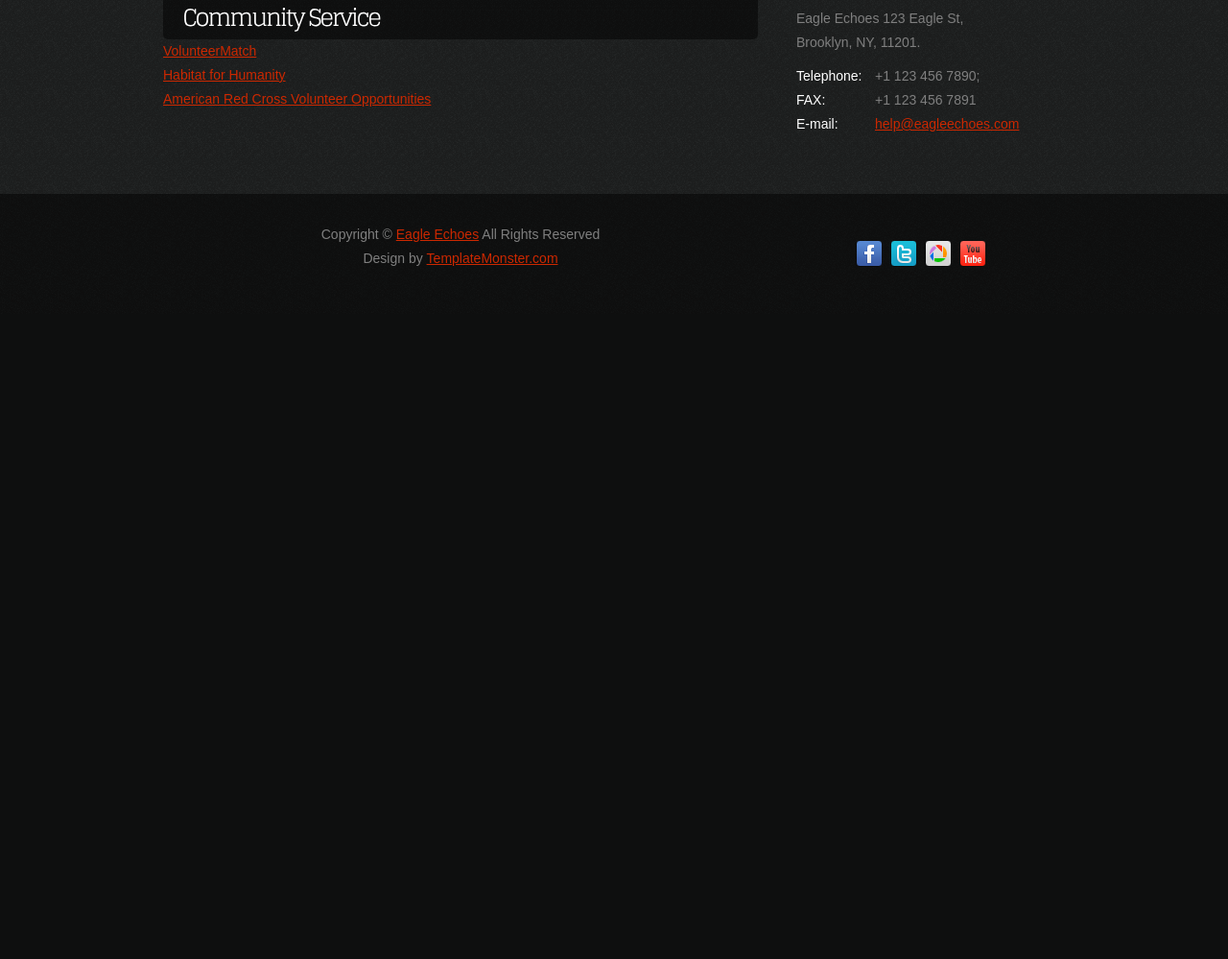
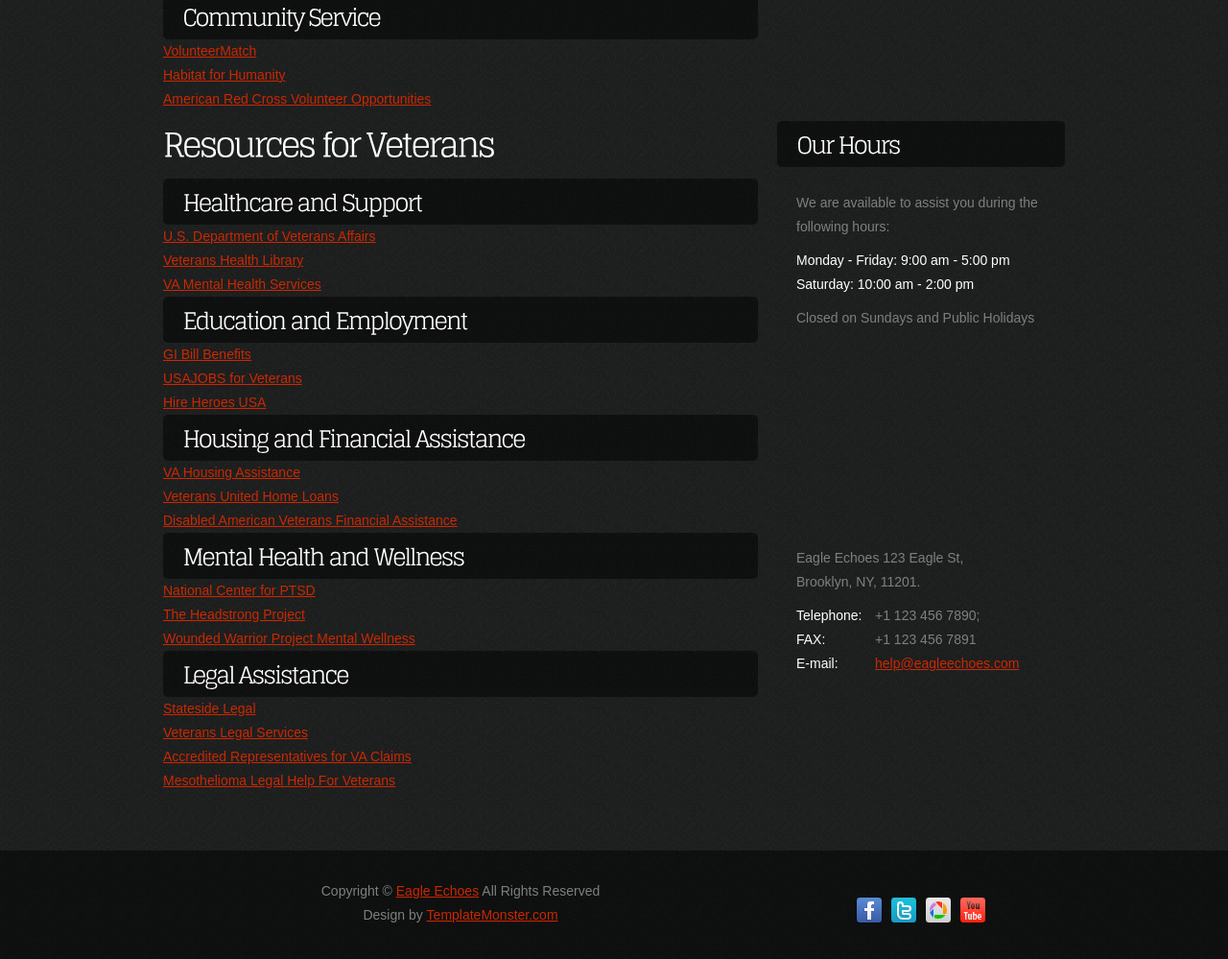
Before and after one commit to eagleechoes/eagleechoes.github.io, a plain HTML site: page resources.html in a window 1280 px wide. Shown: the part 930-1929 px from the top of the page at 96% size. Before the commit the page ends 1257 px from the top, so only its background shows below. Drawn offline with Linux system fonts and the light colour scheme; grey boxes are pictures that could not be loaded.

Commit message:
Update resources.html

```diff
--- a/resources.html
+++ b/resources.html
@@ -93,6 +93,54 @@
             </ul>
           </section>
         </article>
+<article class="grid_8">
+  <h2>Resources for Veterans</h2>
+  <section>
+    <h3>Healthcare and Support</h3>
+    <ul>
+      <li><a href="https://www.va.gov/" target="_blank">U.S. Department of Veterans Affairs</a></li>
+      <li><a href="https://www.veteranshealthlibrary.va.gov/" target="_blank">Veterans Health Library</a></li>
+      <li><a href="https://www.mentalhealth.va.gov/" target="_blank">VA Mental Health Services</a></li>
+    </ul>
+  </section>
+  <section>
+    <h3>Education and Employment</h3>
+    <ul>
+      <li><a href="https://www.benefits.va.gov/gibill/" target="_blank">GI Bill Benefits</a></li>
+      <li><a href="https://www.usajobs.gov/Help/working-in-government/unique-hiring-paths/veterans/" target="_blank">USAJOBS for Veterans</a></li>
+      <li><a href="https://www.hireheroesusa.org/" target="_blank">Hire Heroes USA</a></li>
+    </ul>
+  </section>
+  <section>
+    <h3>Housing and Financial Assistance</h3>
+    <ul>
+      <li><a href="https://www.va.gov/housing-assistance/" target="_blank">VA Housing Assistance</a></li>
+      <li><a href="https://www.veteransunited.com/" target="_blank">Veterans United Home Loans</a></li>
+      <li><a href="https://www.dav.org/veterans/resources/financial-assistance/" target="_blank">Disabled American Veterans Financial Assistance</a></li>
+    </ul>
+  </section>
+  <section>
+    <h3>Mental Health and Wellness</h3>
+    <ul>
+      <li><a href="https://www.ptsd.va.gov/" target="_blank">National Center for PTSD</a></li>
+      <li><a href="https://www.headstrongproject.org/" target="_blank">The Headstrong Project</a></li>
+      <li><a href="https://www.woundedwarriorproject.org/programs/mental-wellness" target="_blank">Wounded Warrior Project Mental Wellness</a></li>
+    </ul>
+  </section>
+  <section>
+    <h3>Legal Assistance</h3>
+    <ul>
+      <li><a href="https://www.statesidelegal.org/" target="_blank">Stateside Legal</a></li>
+      <li><a href="https://www.veteranslegalservices.org/" target="_blank">Veterans Legal Services</a></li>
+      <li><a href="https://www.benefits.va.gov/vso/" target="_blank">Accredited Representatives for VA Claims</a></li>
+      <li><a href="https://www.lanierlawfirm.com/mesothelioma/cancer/" target="_blank">Mesothelioma Legal Help For Veterans</a></li>
+
+
+
+    </ul>
+  </section>
+</article>
+
         <article class="grid_4">
           <div class="indent-top">
             <h3 class="img-indent-bot">Our Hours</h3>
```
